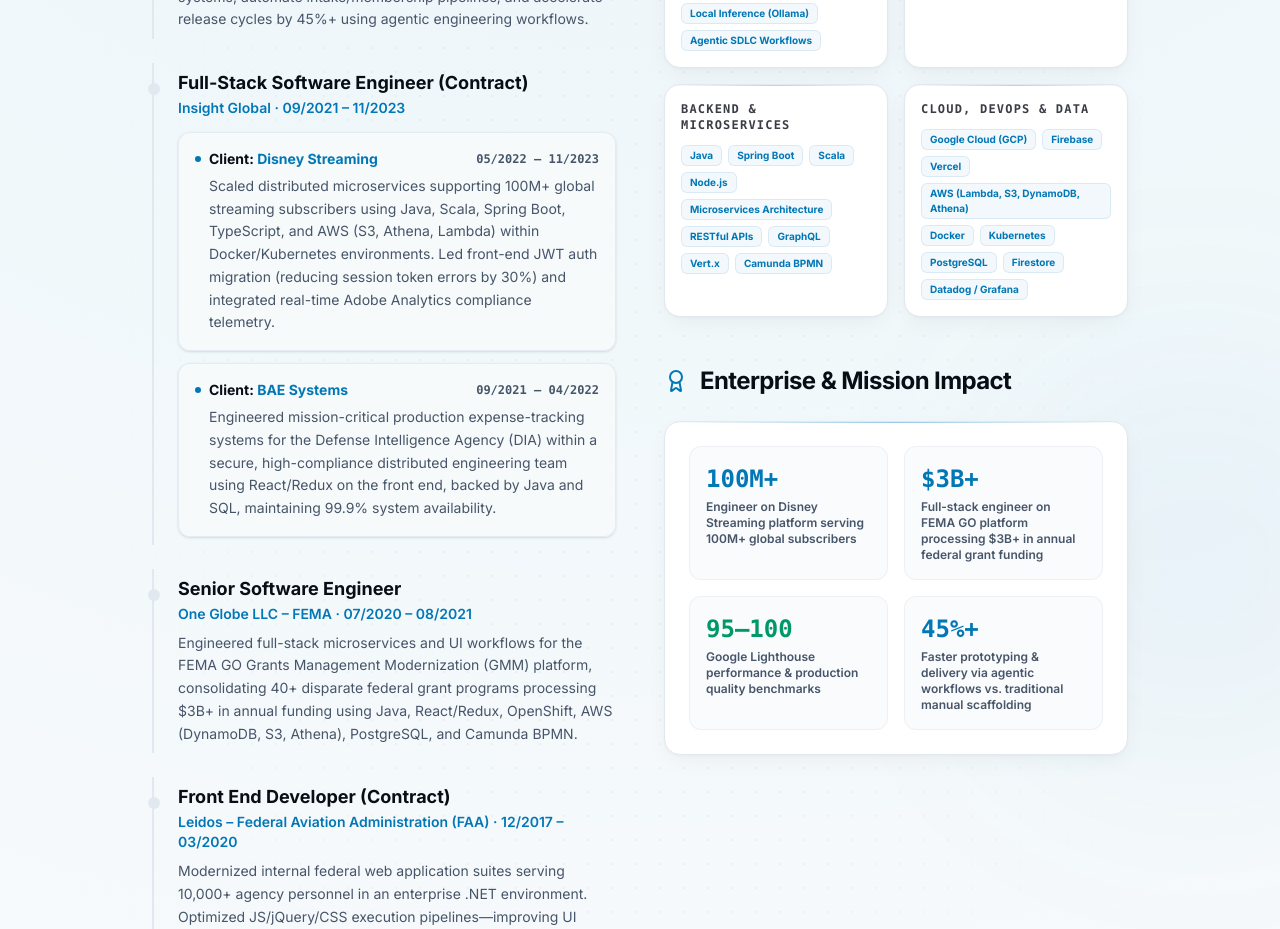
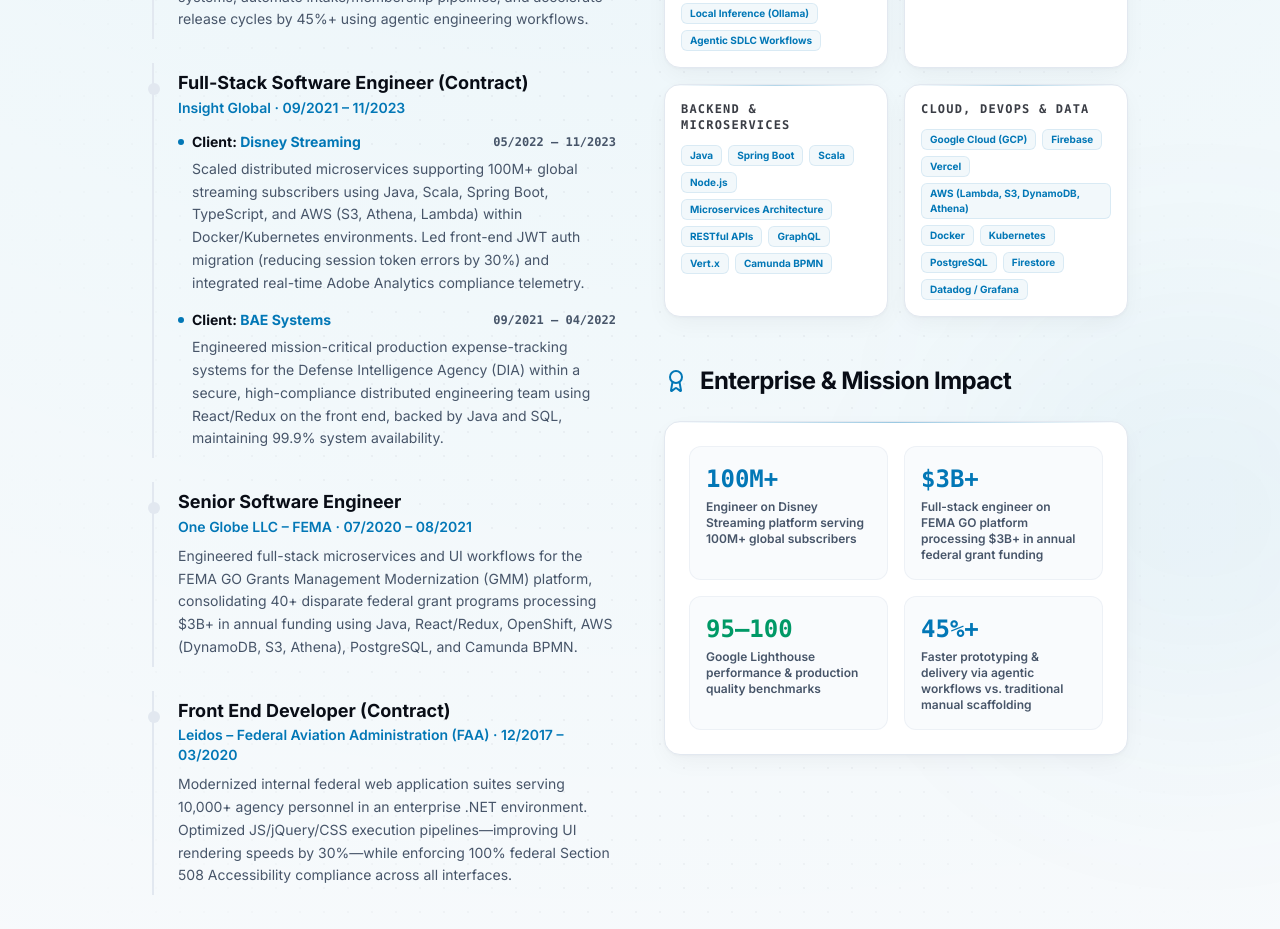
Before and after one commit to RottyM/rottym.com, a Next.js app: page /about in a window 1280 px wide. Shown: the part 960-1889 px from the top of the page. Built offline with nearby package versions, Linux system fonts and the light colour scheme; no server answers.

Commit message:
fix(about): streamline Insight Global placements into timeline flow without box cards

```diff
--- a/src/app/about/page.tsx
+++ b/src/app/about/page.tsx
@@ -145,12 +145,9 @@ export default function About() {
                   <p className="text-sm text-muted-foreground mt-2 leading-relaxed">{exp.desc}</p>
                 )}
                 {exp.placements && (
-                  <div className="mt-3.5 space-y-3">
+                  <div className="mt-3.5 space-y-4">
                     {exp.placements.map((p, pIdx) => (
-                      <div
-                        key={pIdx}
-                        className="p-3.5 sm:p-4 rounded-xl bg-slate-50/80 dark:bg-card/60 border border-slate-200/80 dark:border-border/70 space-y-1.5 transition-colors shadow-sm"
-                      >
+                      <div key={pIdx} className="space-y-1.5">
                         <div className="flex flex-col sm:flex-row sm:items-center justify-between gap-1">
                           <div className="flex items-center gap-2">
                             <span className="w-1.5 h-1.5 rounded-full bg-accent shrink-0" />
```
